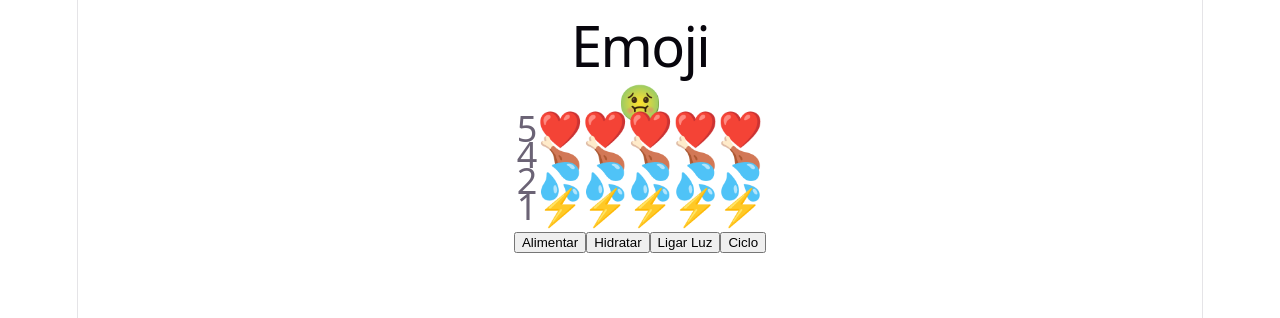
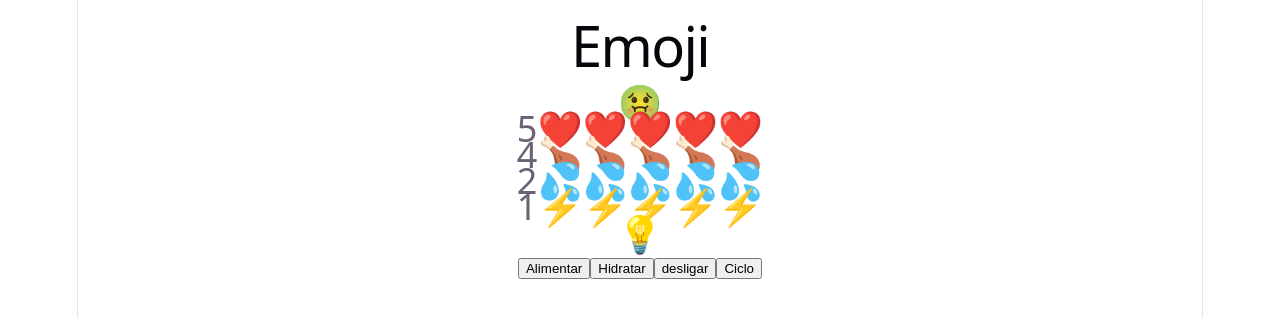
Before and after one commit to ufjf-dcc207/ufjf-dcc207-2026-3-a-atv06-nsalgado2000, a React (Vite) app: page / in a window 1280 px wide. Shown: the top 318 px of the page. Built offline with nearby package versions, Linux system fonts and the light colour scheme.

Commit message:
adiciona estado de luz

```diff
--- a/src/Emoji.tsx
+++ b/src/Emoji.tsx
@@ -14,6 +14,7 @@ export default function Emoji() {
   const [comida, setComida] = useState<number>(4);
   const [energia, setEnergia] = useState<number>(1);
   const [agua, setAgua] = useState<number>(2);
+  const [luz, setLuz] = useState<boolean>(true);
 
   function alimentarClick() {
     setComida(Math.min(5, comida + 1));
@@ -21,9 +22,17 @@ export default function Emoji() {
   function hidratarClick() {
     setAgua(Math.min(5, agua + 1));
   }
-  function alternarLuzClick() {}
+  function alternarLuzClick() {
+    setLuz(!luz);
+  }
 
-  function cicloClick() {}
+  function cicloClick() {
+    if (!luz) {
+      setEnergia(Math.min(5, energia + 1));
+    } else {
+      setEnergia(Math.max(0, energia - 1));
+    }
+  }
 
   return (
     <>
@@ -34,12 +43,15 @@ export default function Emoji() {
           <Atributo icone="🍗" valor={comida} />
           <Atributo icone="💦" valor={agua} />
           <Atributo icone="⚡" valor={energia} />
+          {luz && "💡"}
         </div>
 
         <div className="acoes">
           <button onClick={alimentarClick}>Alimentar</button>
           <button onClick={hidratarClick}>Hidratar</button>
-          <button onClick={alternarLuzClick}>Ligar Luz</button>
+          <button onClick={alternarLuzClick}>
+            {luz ? "desligar" : "ligar"}
+          </button>
           <button onClick={cicloClick}>Ciclo</button>
         </div>
       </div>
```
